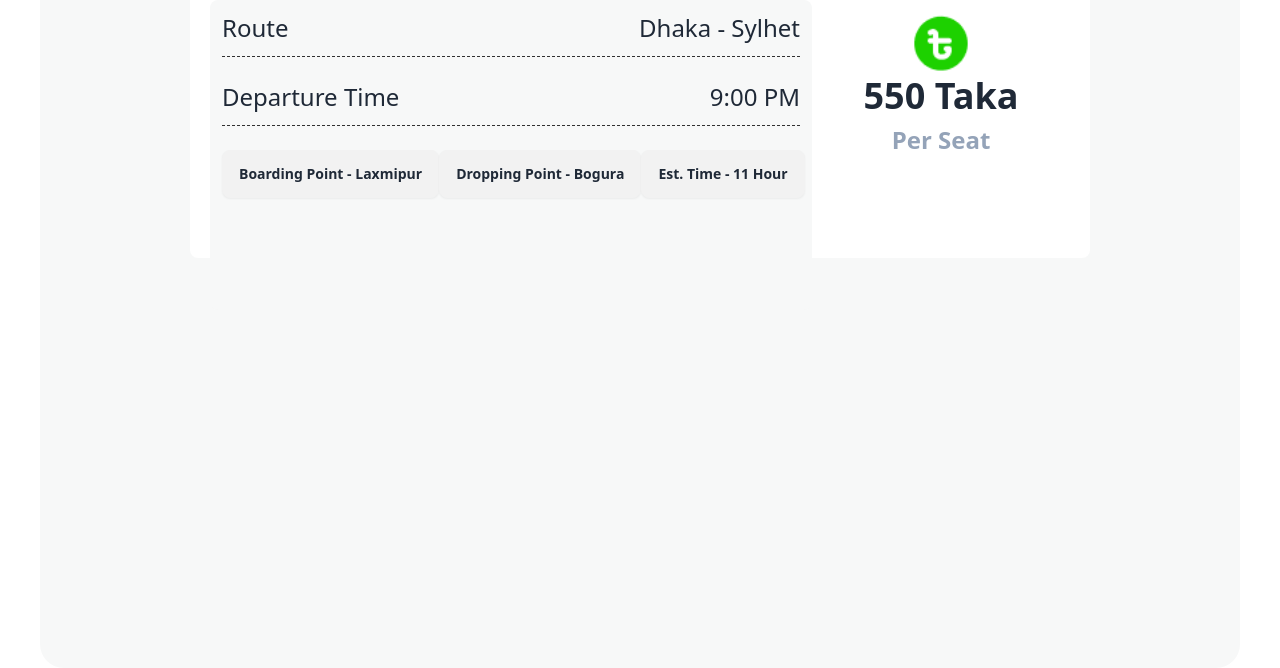
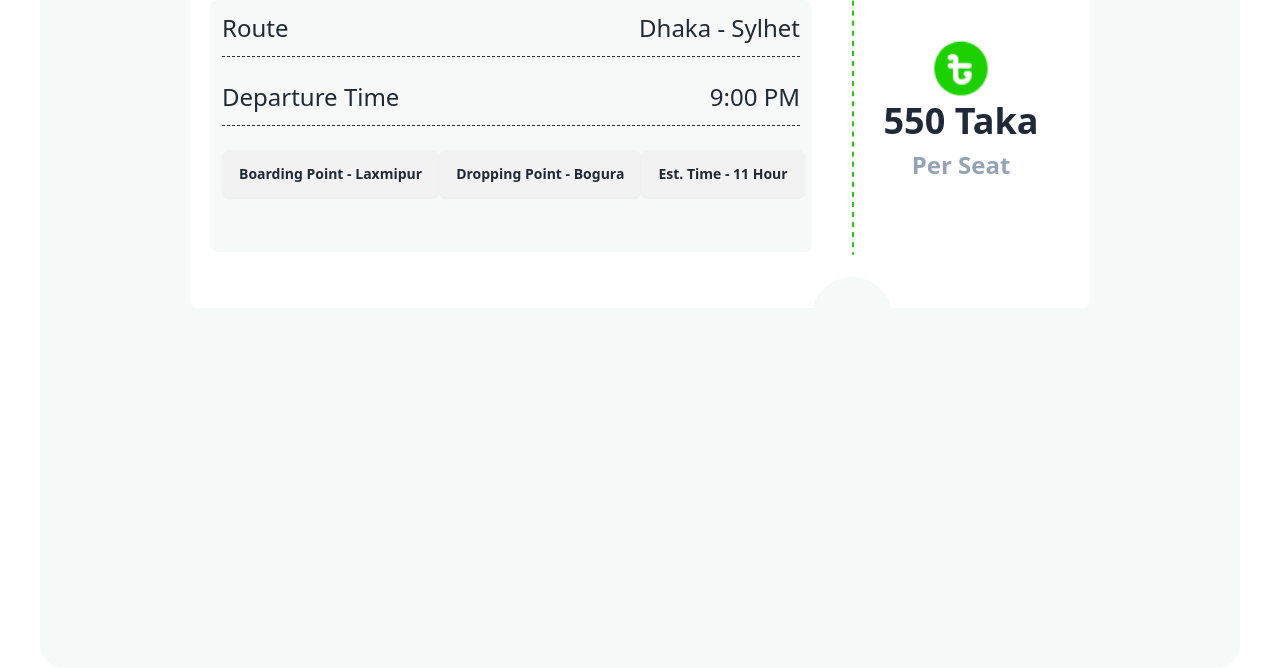
Before and after one commit to Svhodro/Assingmnet-5, a plain HTML site: page index.html in a window 1280 px wide. Shown: the part 1376-2044 px from the top of the page. Drawn offline with nearby package versions, Linux system fonts and the light colour scheme.

Commit message:
second item new add

```diff
--- a/index.html
+++ b/index.html
@@ -94,13 +94,13 @@
                     <p class=" text-center text-slate-400 ">Yes, you can run unit tests and view the results directly within the app. The integrated <br>
                       testing features allow for a streamlined .</p>
            </div>
-           <div class="timestamp h-[350px] bg-white w-3/4 rounded-lg p-5 flex ">
+           <div class="timestamp h-[400px] bg-white w-3/4 rounded-lg p-5 flex relative">
             <div class="part-one w-[70%]">
               <div class="cont flex justify-between">
                 <div class="flex  gap-2"> <img src="/images/bus-logo.png" alt="" class=" inline-block"> <p class=""><span class="font-bold text-2xl">Greenline Paribahan </span><br>Coach-009-WEB ! AC_Business  </p></div>
                 <div> <button class="btn text-green-400 "> <img src="/images/seat-green.png" alt="" srcset=""> 40 Seats left</button></div>
               </div>
-              <div class=" w-full bg-[#F7F8F8] h-full p-3 rounded-lg mt-4">
+              <div class=" w-full bg-[#F7F8F8] h-[70%] p-3 rounded-lg mt-4">
                    <div class="flex justify-between text-2xl pb-3"> <p>Route</p> <p>Dhaka - Sylhet</p></div>
                    <hr class="w-full pt-6" style="border-top: 1px dashed rgb(49, 49, 49)">
                    <div class="flex justify-between text-2xl pb-3"> <p>Departure Time</p> <p>9:00 PM</p></div>
@@ -113,7 +113,10 @@
               </div>
 
             </div>
-            <div class="part-two w-[30%] flex flex-col justify-center text-center items-center">
+            <div class="">
+              <img src="images/info-devider.png" class="absolute right-30 w-20 top-[-10px] ">
+            </div>
+            <div class="part-two w-[30%] flex flex-col justify-center text-center items-center pl-10">
               <img src="/images/fare.png" class="w-16">
               <p class="text-4xl font-bold">550 Taka <br><span class="text-slate-400 text-2xl">Per Seat</span></p>
 
```
